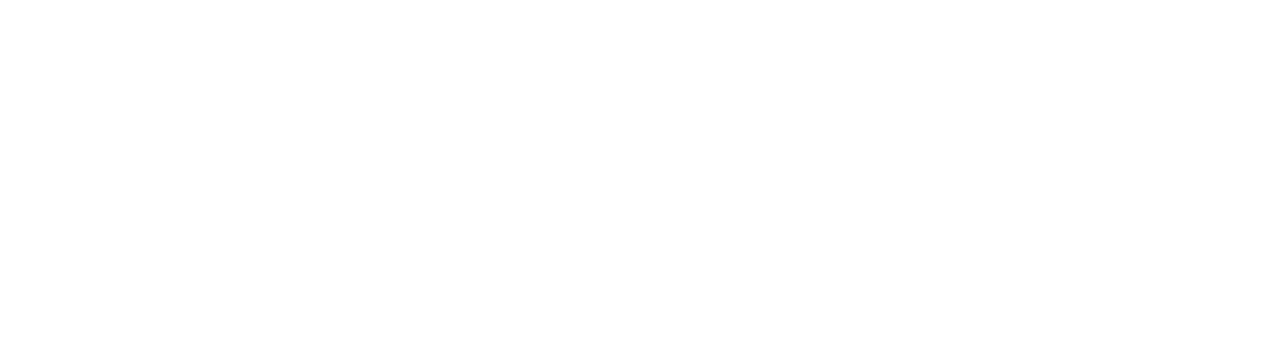
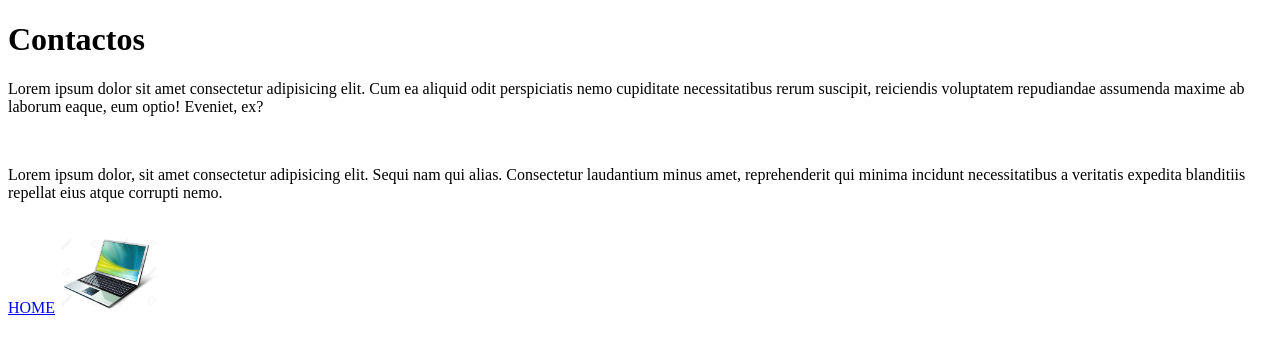
Before and after one commit to Ferchosena/proyecto02, a plain HTML site: page contacto.html in a window 1280 px wide. Drawn offline with Linux system fonts and the light colour scheme.

Commit message:
modificado contactos

```diff
--- a/contacto.html
+++ b/contacto.html
@@ -6,6 +6,12 @@
     <title>Contactos</title>
 </head>
 <body>
-
+    <h1>Contactos</h1>
+    <p>Lorem ipsum dolor sit amet consectetur adipisicing elit. Cum ea aliquid odit perspiciatis nemo cupiditate necessitatibus rerum suscipit, reiciendis voluptatem repudiandae assumenda maxime ab laborum eaque, eum optio! Eveniet, ex?</p>
+    <br>
+    <p>Lorem ipsum dolor, sit amet consectetur adipisicing elit. Sequi nam qui alias. Consectetur laudantium minus amet, reprehenderit qui minima incidunt necessitatibus a veritatis expedita blanditiis repellat eius atque corrupti nemo.</p>
+    <br>
+    <a href="/index.html">HOME</a>
+    <img src="/imagen/portatil.jpg" alt="portatil" title="Equipo" width="100px">
 </body>
 </html>
```
Also changed, not shown: index.html (+8 -0 lines).
